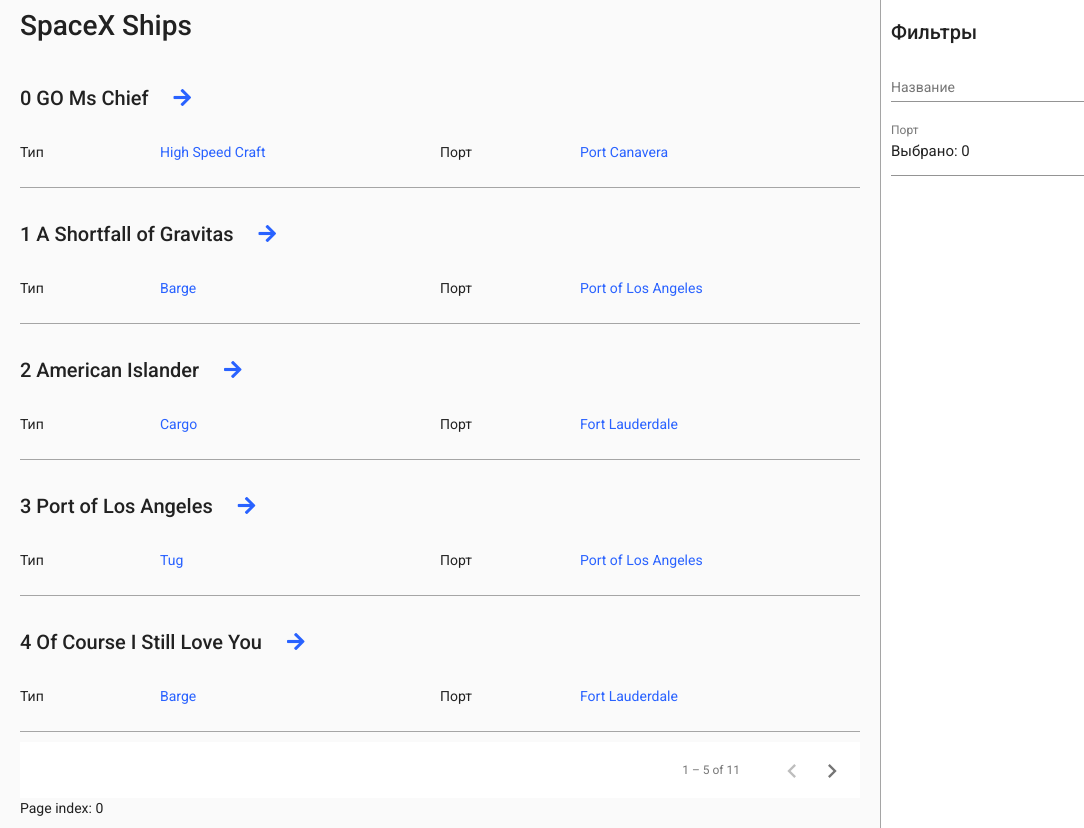
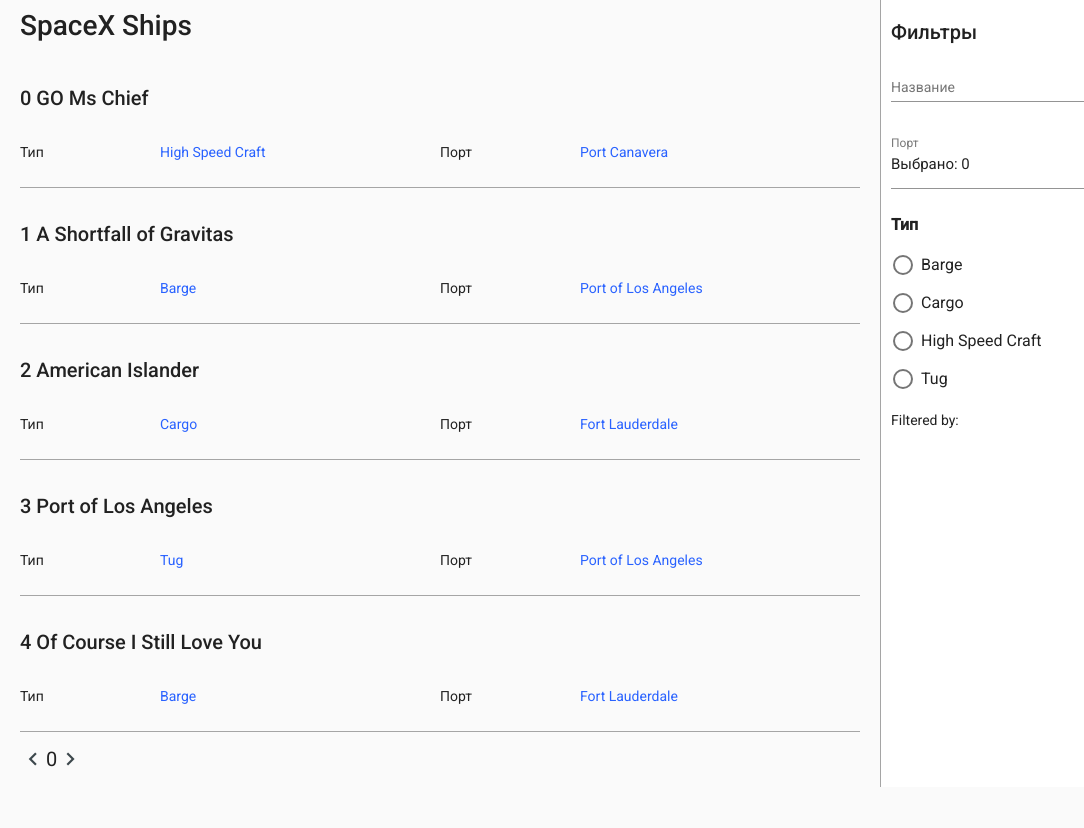
Before and after one commit to vadimnevinskiy/embedika, an Angular app: page / in a window 1280 px wide. Shown: the whole page, without its empty margins (0-1084 px from the left). After the commit the page ends 800 px from the top, so only its background shows below. Built offline with nearby package versions, Linux system fonts and the light colour scheme.

Commit message:
Edit filter block

```diff
--- a/package.json
+++ b/package.json
@@ -21,8 +21,6 @@
     "@angular/platform-browser": "~9.1.0",
     "@angular/platform-browser-dynamic": "~9.1.0",
     "@angular/router": "~9.1.0",
-    "@fortawesome/fontawesome-free": "^5.14.0",
-    "ngx-pagination": "^5.0.0",
     "rxjs": "~6.5.4",
     "tslib": "^1.10.0",
     "zone.js": "~0.10.2"
--- a/src/app/app.component.html
+++ b/src/app/app.component.html
@@ -1,33 +1,28 @@
 <div class="grid">
   <div class="main-content">
     <h1>{{ title }}</h1>
-<!--      <app-card-->
-<!--        *ngFor="let card of (modifyCards | filter:search)"-->
-<!--        [card]="card"-->
-<!--      ></app-card>-->
 
     <app-card
-      *ngFor="let card of (modifyCards | filter:search  | slice: lowValue : highValue)"
+      *ngFor="let card of (filteredCards  | slice: firstPage : lastPage)"
       [card]="card"
     ></app-card>
-<!--    item in filterData = (totalItems | filter : {itemName: filterText}) | limitTo:3:3*(page-1)-->
+
+    <!--  Invisible Paginator  -->
+    <mat-paginator [length]="filteredCards.length" pageSize=5 showFirstLastButtons="false" hidePageSize="true" (page)="pageEvent = getPaginatorData($event)" style="display: none;"></mat-paginator>
 
 
 
+    <div class="paginator-custom">
+      <div class="paginator-custom__left"><span class="material-icons" (click)="previousPage($event)">keyboard_arrow_left</span></div>
+      <div class="paginator-custom__counter">
+        <span class="paginator-custom__text" *ngIf="pageEvent; else Zero">{{pageEvent.pageIndex}}</span>
+        <ng-template #Zero>
+          <span class="paginator-custom__text">0</span>
+        </ng-template>
+      </div>
+      <div class="paginator-custom__right"><span class="material-icons" (click)="nextPage($event)">keyboard_arrow_right</span></div>
+    </div>
 
-    <mat-paginator [length]="modifyCards.length"
-                   (page)="getPaginatorData($event)"
-                   pageSize=5
-                   showFirstLastButtons="false"
-                   hidePageSize="true"
-                   (page)="pageEvent = $event"
-    >
-    </mat-paginator>
-
-      <div>Page index: <span *ngIf="pageEvent; else Zero">{{pageEvent.pageIndex}}</span></div>
-    <ng-template #Zero>
-      0
-    </ng-template>
 
 
   </div>
@@ -36,21 +31,15 @@
   <div class="main-sidebar">
     <h2 class="main-sidebar__title">Фильтры</h2>
 
-
-<!--    <mat-form-field>-->
-<!--      <mat-label>Filter</mat-label>-->
-<!--      <input matInput (keyup)="applyFilter($event)" placeholder="Ex. Mia" #input>-->
-<!--    </mat-form-field>-->
+    <div class="filter-block">
+    <mat-form-field class="main-sidebar__search">
+        <mat-label>Название</mat-label>
+        <input matInput name="search" (keyup)="applyFilter($event)">
+      </mat-form-field>
+    </div>
 
 
-      <mat-form-field class="main-sidebar__search">
-        <mat-label>Название</mat-label>
-        <input matInput [(ngModel)]="search" name="search" >
-      </mat-form-field>
-
-
-
-
+    <div class="filter-block">
       <mat-accordion class="main-sidebar__mat-expansion">
         <span class="main-sidebar__label">Порт</span>
         <mat-expansion-panel hideToggle class="mat-elevation-z">
@@ -66,11 +55,19 @@
           </mat-selection-list>
         </mat-expansion-panel>
       </mat-accordion>
+    </div>
 
 
+      <div class="filter-block">
+        <h3 class="main-sidebar__title">Тип</h3>
+        <mat-radio-group aria-label="Select an option" [(ngModel)]="filteredByType">
+          <ul class="main-sidebar__list">
+            <li *ngFor="let type of types"><mat-radio-button value="{{type.id}}" >{{type.title}}</mat-radio-button></li>
+          </ul>
+        </mat-radio-group>
+      </div>
 
-
-
+    <div>Filtered by: {{filteredByType}}</div>
 
 
 
@@ -78,8 +75,6 @@
 
 
   </div>
-
-
 </div>
 
 
--- a/src/app/app.component.ts
+++ b/src/app/app.component.ts
@@ -1,8 +1,8 @@
-import {Component} from '@angular/core';
+import {Component, ViewChild} from '@angular/core';
 import {PageEvent} from '@angular/material/paginator';
 import {MatPaginator} from '@angular/material/paginator';
 
-
+// Interface for Card items
 export interface Card {
   id: number;
   title: string;
@@ -10,35 +10,58 @@
   portId: number;
   portName?: string;
 }
+
+// Interface for Port items
 export interface Port {
   id: number;
   title: string;
   // checked?: boolean;
 }
 
+// Interface for Type items
+export interface Type {
+  id: number;
+  title: string;
+  // checked?: boolean;
+}
 
 @Component({
   selector: 'app-root',
   templateUrl: './app.component.html',
   styleUrls: ['./app.component.scss']
 })
+
+
 export class AppComponent{
-  title = 'SpaceX Ships';
-  lowValue = 0;
-  highValue = 5;
-  search = '';
-  portCompleted = 0;
-  filterData = [];
-
-  selectedPorts: string[];
+  // Variables
   pageEvent: PageEvent;
 
+  title = 'SpaceX Ships'; // Main title
+  firstPage = 0; // Range pages start
+  lastPage = 5; // Range pages end
+  search = ''; // Search field
+
+  selectedPorts: string[]; // Array for selected  ports
+
+  storeCards: Card[] = []; // Array for store all modify cards
+  filteredCards: Card[] = []; // Array for filter manipulation
+
+  // All Ports response
   ports: Port[] = [
     {id: 0, title: 'Port Canavera'},
     {id: 1, title: 'Port of Los Angeles'},
     {id: 2, title: 'Fort Lauderdale'}
   ];
 
+  // All Ports response
+  types: Type[] = [
+    {id: 0, title: 'Barge'},
+    {id: 1, title: 'Cargo'},
+    {id: 2, title: 'High Speed Craft'},
+    {id: 3, title: 'Tug'}
+  ];
+
+  // All Cards response - without port title
   cards: Card[] = [
     {id: 0, title: 'GO Ms Chief', type: 'High Speed Craft', portId: 0},
     {id: 1, title: 'A Shortfall of Gravitas', type: 'Barge', portId: 1},
@@ -53,45 +76,93 @@
     {id: 10, title: 'Of Course I Still Love You', type: 'Tug', portId: 0}
   ];
 
-  modifyCards: Card[] = [];
+  filteredByType: number;
 
+
+  @ViewChild(MatPaginator, {static: true}) paginator: MatPaginator;
+
+
+
+
+
+
+
+
+
+
+
+
+
+
+
+
+
+
+  // Constructor
+  // first step - changing the original array with cards, finding and adding a new property "portName" to each card from the array "ports"
+  // second step - saving the modified state of cards - it will be required after cleaning the filter
+  // third step - copy to new array "filteredCards" for filter manipulation
   constructor() {
+
+
+
     this.cards.forEach((card) => {
-      const find = this.ports.find((port) => {
-        return card.portId === port.id;
+      const port = this.ports.find((val) => {
+        return card.portId === val.id;
       });
 
-      const modifyCard = {
-        ...card,
-        portName: find.title
+      // Create new object with current data
+      const storeCard = {
+        ...card, // Current card
+        portName: port.title // Adding a new field "portName"
       };
-      this.modifyCards.push(modifyCard);
+
+      this.storeCards.push(storeCard); // Pushed object to new array "storeCards"
+      this.filteredCards = this.storeCards; // Copy to new array "filteredCards" for filter manipulation
     });
   }
 
-  config: any = {
-    itemsPerPage: 5,
-    currentPage: 1,
-    totalItems: this.cards.length
-  };
-  panelOpenState = false;
-
-  pageChanged(event){
-    this.config.currentPage = event;
-  }
+  // Calculation of the current state of the paginator after each paginator event
   public getPaginatorData(event) {
-    this.lowValue = event.pageIndex * event.pageSize;
-    this.highValue = this.lowValue + event.pageSize;
+    this.firstPage = event.pageIndex * event.pageSize;
+    this.lastPage = this.firstPage + event.pageSize;
     return event;
   }
 
 
 
+
+
+  // Filter
+  applyFilter(event: Event) {
+    const filterValue = (event.target as HTMLInputElement).value; // Filter field value
+    if (!filterValue.trim()){
+      // If clearing field - return it in storeCards
+      this.filteredCards = this.storeCards;
+      return this.filteredCards;
+    } else {
+      // If the field contains data, filter by "filterValue"
+      this.filteredCards = []; // Clear array "filteredCards"
+      this.storeCards.filter(card => {
+        if (card.title.toLowerCase().includes(filterValue.toLowerCase())){
+          this.filteredCards.push(card); // Pushed to cleaned array "filteredCards" each object containing data from the field
+          this.paginator.firstPage(); // Moving to first hage paginator
+        }
+      });
+    }
+  }
+
   onGroupsChange(selectedPorts: string[]) {
     console.log(selectedPorts);
   }
 
+  nextPage(event){
+    this.paginator.nextPage();
+  }
 
+  previousPage(event){
+    this.paginator.previousPage();
+  }
 
 
 }
--- a/src/app/app.module.ts
+++ b/src/app/app.module.ts
@@ -14,6 +14,7 @@
 import {MatPaginatorModule} from '@angular/material/paginator';
 import {MatExpansionModule} from '@angular/material/expansion';
 import {MatCheckboxModule} from '@angular/material/checkbox';
+import {MatRadioModule} from '@angular/material/radio';
 
 import { FilterPipe } from './pipes/filter.pipe';
 
@@ -35,7 +36,8 @@
     MatIconModule,
     MatPaginatorModule,
     MatExpansionModule,
-    MatCheckboxModule
+    MatCheckboxModule,
+    MatRadioModule
   ],
   providers: [],
   bootstrap: [AppComponent]
--- a/src/styles.scss
+++ b/src/styles.scss
@@ -27,7 +27,6 @@
 @include angular-material-theme($embedika-theme);
 
 /* You can add global styles to this file, and also import other style files */
-@import "~@fortawesome/fontawesome-free/css/all.css";
 @import "https://fonts.googleapis.com/css2?family=Roboto:wght@500&wght@300&display=swap";
 
 
@@ -74,13 +73,28 @@
   border-left: 1px solid #A5A5A5;
   padding: 16px 10px 0px 10px;
 }
-.main-sidebar__title{
+h2.main-sidebar__title{
   margin-bottom: 15px!important;
+}
+h3.main-sidebar__title{
+  font-weight: bold;
 }
 .main-sidebar__search{
   width: 100%;
 }
-
+.filter-block{
+  margin-bottom: 13px;
+}
+.main-sidebar__list{
+  margin: 0px 0px 0px -8px;
+  padding: 0;
+  list-style: none;
+  font-size: 16px;
+}
+.main-sidebar__list li{
+  margin: 10px;
+  padding: 0;
+}
 .main-sidebar__mat-expansion .mat-expansion-panel-header{
   padding: 0px;
   background: none;
@@ -121,3 +135,55 @@
 .mat-list-base {
   padding-top: 0px!important;
 }
+
+
+.paginator-custom{
+  display: flex;
+  vertical-align: middle;
+  text-align: center;
+  flex-direction: row;
+  justify-content: flex-start;
+  align-items: center;
+  align-content: center;
+}
+
+
+.paginator-custom .paginator-custom__text{
+  font-size: 20px;
+  line-height: 20px;
+}
+
+
+
+.paginator-custom .material-icons{
+  font-size: 26px;
+  line-height: 34px;
+  cursor: pointer;
+  color: #3C474C;
+  &:hover{
+    color: #2962FF;
+  }
+}
+
+
+
+.mat-radio-outer-circle {
+  .mat-radio-checked & {
+    border-color: #2962FF!important;
+  }
+}
+
+.mat-radio-inner-circle {
+  background-color: #2962FF!important;;
+}
+
+.mat-radio-ripple .mat-ripple-element {
+  background-color: rgba(#2962FF, 0.26)!important;;
+}
+
+.mat-pseudo-checkbox-checked,
+.mat-pseudo-checkbox-indeterminate,
+.mat-accent .mat-pseudo-checkbox-checked,
+.mat-accent .mat-pseudo-checkbox-indeterminate{
+  background-color: #2962FF!important;
+}
```
Also changed, not shown: 1 other file (tests, documents, lock files or other folders). Lines whose indentation alone changed are shown as unchanged.
